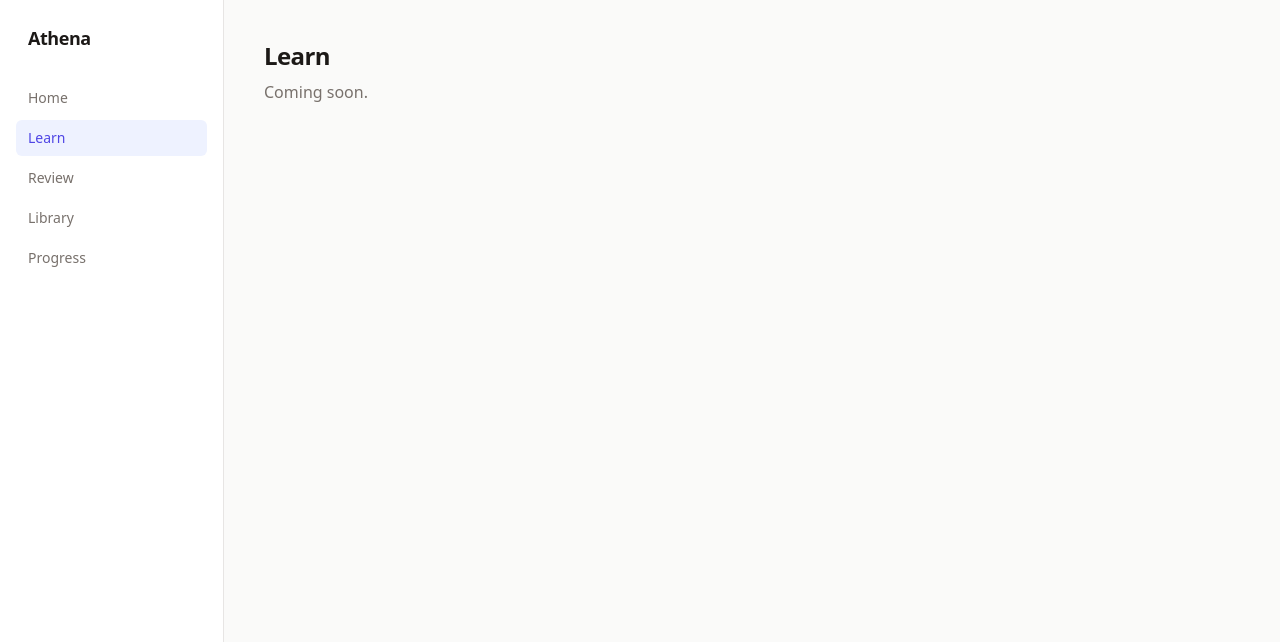
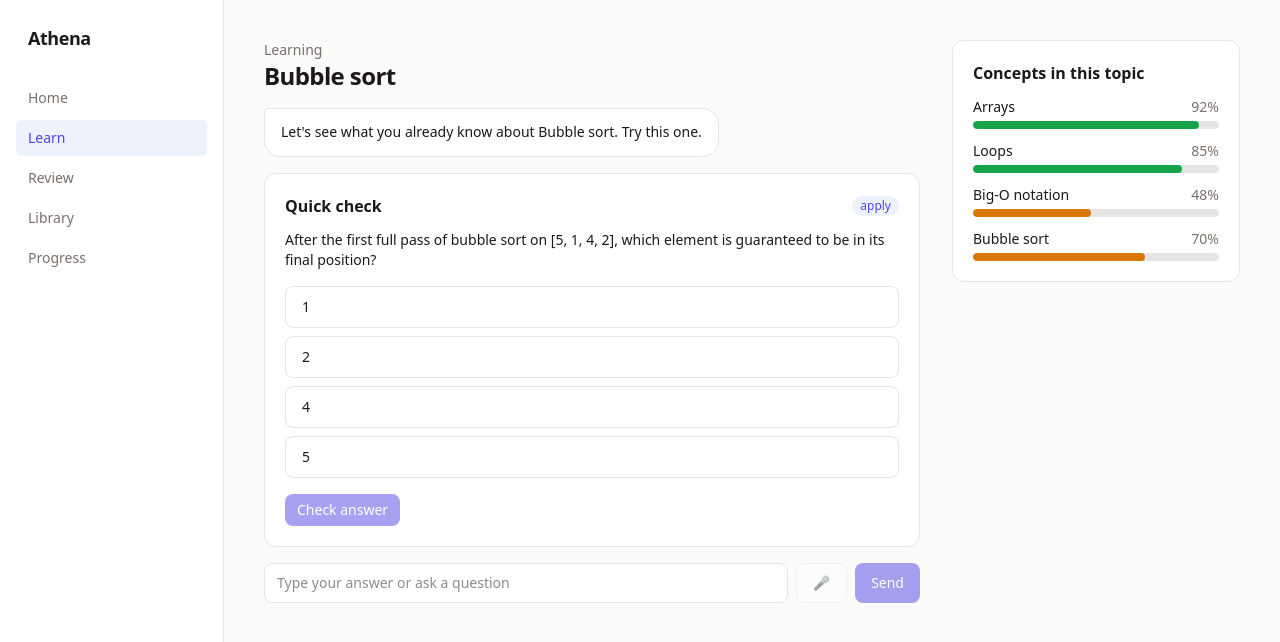
Before and after one commit to yangzhie/athena, a React (Vite) app: page /learn/bubble-sort in a window 1280 px wide. Shown: the top 642 px of the page. Built offline with nearby package versions, Linux system fonts and the light colour scheme.

Commit message:
feat: static learning page

```diff
--- /dev/null
+++ b/src/features/learn/LearnIndexPage.tsx
@@ -0,0 +1,22 @@
+import { Link, useLoaderData } from 'react-router'
+import { Badge } from '../../components/ui'
+import type { learnIndexLoader } from './loader'
+
+export default function LearnIndexPage() {
+  const { topics } = useLoaderData<typeof learnIndexLoader>()
+  return (
+    <div className="mx-auto max-w-3xl">
+      <h1 className="text-2xl font-semibold tracking-tight">Pick a topic</h1>
+      <ul className="mt-5 divide-y divide-line rounded-xl border border-line bg-surface">
+        {topics.map((t) => (
+          <li key={t.id}>
+            <Link to={t.id} className="flex items-center justify-between gap-3 px-5 py-4 hover:bg-line/30">
+              <span className="font-medium">{t.title}</span>
+              <Badge tone={t.scope === 'broad' ? 'accent' : 'neutral'}>{t.scope}</Badge>
+            </Link>
+          </li>
+        ))}
+      </ul>
+    </div>
+  )
+}
--- a/src/features/learn/LearnPage.tsx
+++ b/src/features/learn/LearnPage.tsx
@@ -1,8 +1,82 @@
+import { useState } from 'react'
+import { Link, useLoaderData } from 'react-router'
+import { Card, MasteryBar } from '../../components/ui'
+import type { ChatMessage } from '../../types'
+import { MessageBubble } from './components/MessageBubble'
+import { QuestionCard } from './components/QuestionCard'
+import { ReplyBox } from './components/ReplyBox'
+import type { learnSessionLoader } from './loader'
+
+type SessionData = Extract<Awaited<ReturnType<typeof learnSessionLoader>>, { topic: object }>
+
 export default function LearnPage() {
+  const data = useLoaderData<typeof learnSessionLoader>()
+
+  if (!data.topic) {
+    return (
+      <div className="mx-auto max-w-3xl">
+        <h1 className="text-2xl font-semibold tracking-tight">Topic not found</h1>
+        <Link to="/learn" className="mt-2 inline-block text-accent hover:underline">
+          Pick another topic
+        </Link>
+      </div>
+    )
+  }
+
+  // Keyed so local state resets when switching topics (the route component is reused).
+  return <LearnSession key={data.topic.id} data={data as SessionData} />
+}
+
+function LearnSession({ data }: { data: SessionData }) {
+  // Replies are kept locally until the tutor API exists.
+  const [sent, setSent] = useState<ChatMessage[]>([])
+  const { topic, concepts, question, materialTitles } = data
+  const messages = [...data.messages, ...sent]
+
   return (
-    <section>
-      <h1 className="text-2xl font-semibold tracking-tight">Learn</h1>
-      <p className="mt-2 text-muted">Coming soon.</p>
-    </section>
+    <div className="mx-auto grid max-w-6xl gap-8 lg:grid-cols-[1fr_18rem]">
+      <section className="flex min-w-0 flex-col gap-4">
+        <header>
+          <p className="text-sm text-muted">Learning</p>
+          <h1 className="text-2xl font-semibold tracking-tight">{topic.title}</h1>
+        </header>
+
+        {messages.length === 0 && (
+          <MessageBubble
+            materialTitles={materialTitles}
+            message={{
+              id: 'intro',
+              role: 'tutor',
+              content: `Let's see what you already know about ${topic.title}. Try this one.`,
+              createdAt: '',
+            }}
+          />
+        )}
+        {messages.map((m) => (
+          <MessageBubble key={m.id} message={m} materialTitles={materialTitles} />
+        ))}
+
+        {question && <QuestionCard key={question.id} item={question} />}
+
+        <ReplyBox
+          onSend={(text) =>
+            setSent((prev) => [
+              ...prev,
+              { id: `local-${prev.length}`, role: 'learner', content: text, createdAt: new Date().toISOString() },
+            ])
+          }
+        />
+      </section>
+
+      <aside>
+        <Card title="Concepts in this topic">
+          <div className="space-y-3">
+            {concepts.map((c) => (
+              <MasteryBar key={c.id} label={c.name} value={c.mastery} />
+            ))}
+          </div>
+        </Card>
+      </aside>
+    </div>
   )
 }
--- /dev/null
+++ b/src/features/learn/components/MessageBubble.tsx
@@ -0,0 +1,37 @@
+import type { ChatMessage } from '../../../types'
+import { cn } from '../../../lib/cn'
+
+export function MessageBubble({
+  message,
+  materialTitles,
+}: {
+  message: ChatMessage
+  materialTitles: Record<string, string>
+}) {
+  const isTutor = message.role === 'tutor'
+  return (
+    <div className={cn('flex', isTutor ? 'justify-start' : 'justify-end')}>
+      <div
+        className={cn(
+          'max-w-[85%] rounded-2xl px-4 py-3 text-sm leading-relaxed',
+          isTutor ? 'rounded-tl-sm border border-line bg-surface' : 'rounded-tr-sm bg-accent text-white',
+        )}
+      >
+        <p>{message.content}</p>
+        {message.citations && message.citations.length > 0 && (
+          <div className="mt-2 flex flex-wrap gap-1.5">
+            {message.citations.map((c) => (
+              <span
+                key={`${c.materialId}-${c.label}`}
+                className="rounded-md bg-line/60 px-2 py-0.5 text-xs text-muted"
+                title={materialTitles[c.materialId]}
+              >
+                {materialTitles[c.materialId] ?? 'Source'} · {c.label}
+              </span>
+            ))}
+          </div>
+        )}
+      </div>
+    </div>
+  )
+}
--- /dev/null
+++ b/src/features/learn/components/QuestionCard.tsx
@@ -0,0 +1,67 @@
+import { useState } from 'react'
+import type { QuizItem } from '../../../types'
+import { Badge, Button, Card } from '../../../components/ui'
+import { cn } from '../../../lib/cn'
+
+/** A multiple-choice question with immediate feedback. Grading is local for now. */
+export function QuestionCard({ item }: { item: QuizItem }) {
+  const [selected, setSelected] = useState<number | null>(null)
+  const [checked, setChecked] = useState(false)
+  const correct = checked && selected === item.answer
+
+  return (
+    <Card title="Quick check" action={<Badge tone="accent">{item.bloom}</Badge>}>
+      <p className="text-sm">{item.stem}</p>
+
+      <div className="mt-4 grid gap-2" role="radiogroup" aria-label="Answer options">
+        {item.options?.map((option, i) => {
+          const isAnswer = checked && i === item.answer
+          const isWrongPick = checked && i === selected && !correct
+          return (
+            <button
+              key={option}
+              type="button"
+              role="radio"
+              aria-checked={selected === i}
+              disabled={checked}
+              onClick={() => setSelected(i)}
+              className={cn(
+                'rounded-lg border px-4 py-2.5 text-left text-sm transition',
+                isAnswer && 'border-good bg-good/10',
+                isWrongPick && 'border-bad bg-bad/10',
+                !checked && selected === i && 'border-accent bg-accent-soft',
+                !checked && selected !== i && 'border-line hover:bg-line/40',
+              )}
+            >
+              {option}
+            </button>
+          )
+        })}
+      </div>
+
+      <div className="mt-4 flex items-center gap-3">
+        {checked ? (
+          <>
+            <p className={cn('text-sm font-medium', correct ? 'text-good' : 'text-bad')}>
+              {correct ? 'Correct!' : 'Not quite. The highlighted answer is correct.'}
+            </p>
+            <Button
+              variant="ghost"
+              size="sm"
+              onClick={() => {
+                setSelected(null)
+                setChecked(false)
+              }}
+            >
+              Try again
+            </Button>
+          </>
+        ) : (
+          <Button size="sm" disabled={selected === null} onClick={() => setChecked(true)}>
+            Check answer
+          </Button>
+        )}
+      </div>
+    </Card>
+  )
+}
--- /dev/null
+++ b/src/features/learn/components/ReplyBox.tsx
@@ -0,0 +1,31 @@
+import { useState, type FormEvent } from 'react'
+import { Button } from '../../../components/ui'
+
+export function ReplyBox({ onSend }: { onSend: (text: string) => void }) {
+  const [text, setText] = useState('')
+
+  function submit(e: FormEvent) {
+    e.preventDefault()
+    if (!text.trim()) return
+    onSend(text.trim())
+    setText('')
+  }
+
+  return (
+    <form onSubmit={submit} className="flex gap-2">
+      <input
+        value={text}
+        onChange={(e) => setText(e.target.value)}
+        placeholder="Type your answer or ask a question"
+        aria-label="Reply to Athena"
+        className="h-10 flex-1 rounded-lg border border-line bg-surface px-3 text-sm outline-none focus:border-accent"
+      />
+      <Button variant="secondary" disabled title="Voice input coming soon" aria-label="Voice input (coming soon)">
+        🎤
+      </Button>
+      <Button type="submit" disabled={!text.trim()}>
+        Send
+      </Button>
+    </form>
+  )
+}
--- /dev/null
+++ b/src/features/learn/loader.ts
@@ -0,0 +1,35 @@
+import type { LoaderFunctionArgs } from 'react-router'
+import { getSession, getTopic, listConcepts, listMastery, listTopics } from '../../api/learning'
+import { listMaterials } from '../../api/library'
+import { listQuizItems } from '../../api/review'
+
+/** /learn with no topic: let the learner pick one. */
+export async function learnIndexLoader() {
+  return { topics: await listTopics() }
+}
+
+/** /learn/:topicId: everything the session view needs. */
+export async function learnSessionLoader({ params }: LoaderFunctionArgs) {
+  const topic = await getTopic(params.topicId ?? '')
+  if (!topic) return { topic: null }
+
+  const [allConcepts, mastery, messages, materials, items] = await Promise.all([
+    listConcepts(),
+    listMastery(),
+    getSession(topic.id),
+    listMaterials(),
+    listQuizItems(topic.id),
+  ])
+  const estimate = new Map(mastery.map((m) => [m.conceptId, m.estimate]))
+
+  return {
+    topic,
+    messages,
+    concepts: allConcepts
+      .filter((c) => topic.conceptIds.includes(c.id))
+      .map((c) => ({ ...c, mastery: estimate.get(c.id) ?? 0 })),
+    materialTitles: Object.fromEntries(materials.map((m) => [m.id, m.title])),
+    // The diagnose step: the first multiple-choice item for this topic.
+    question: items.find((q) => q.format === 'mcq') ?? null,
+  }
+}
--- a/src/features/learn/routes.tsx
+++ b/src/features/learn/routes.tsx
@@ -1,11 +1,13 @@
 import type { Feature } from '../../app/feature'
+import LearnIndexPage from './LearnIndexPage'
 import LearnPage from './LearnPage'
+import { learnIndexLoader, learnSessionLoader } from './loader'
 
 export const learnFeature: Feature = {
   id: 'learn',
   nav: { label: 'Learn', to: '/learn' },
   routes: [
-    { path: 'learn', element: <LearnPage /> },
-    { path: 'learn/:topicId', element: <LearnPage /> },
+    { path: 'learn', element: <LearnIndexPage />, loader: learnIndexLoader },
+    { path: 'learn/:topicId', element: <LearnPage />, loader: learnSessionLoader },
   ],
 }
```
